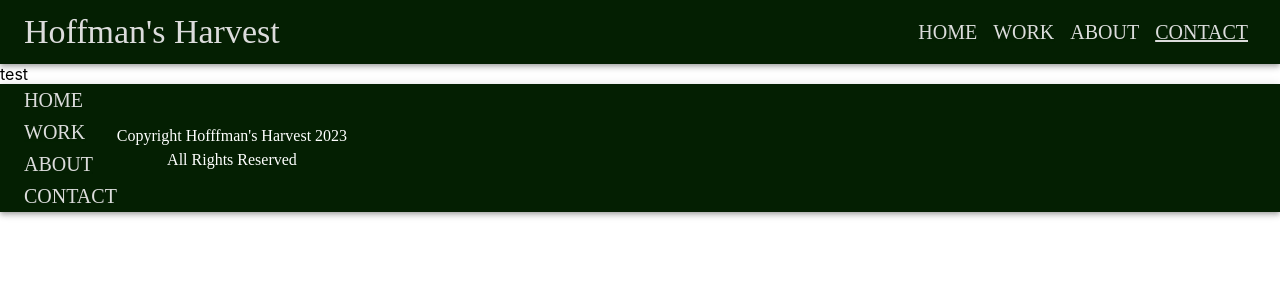
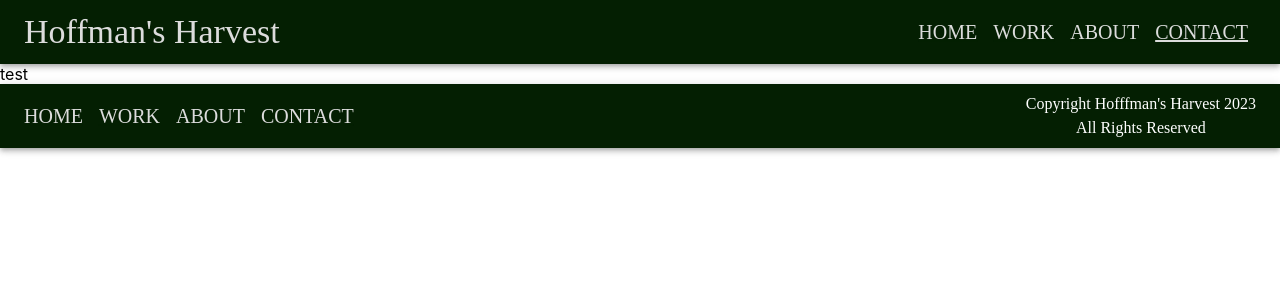
Before and after one commit to SABaltz/hoffmans-harvest, a React (Create React App) app: page /contact in a window 1280 px wide. Shown: the top 300 px of the page. Built offline with nearby package versions, Linux system fonts and the light colour scheme.

Commit message:
Cleanup Footer.tsx

```diff
--- a/src/components/footer/Footer.tsx
+++ b/src/components/footer/Footer.tsx
@@ -1,34 +1,34 @@
-import {navOptions, textColor} from "../../global-parameters/Parameters";
-import AppBar from "@mui/material/AppBar";
-import Toolbar from "@mui/material/Toolbar";
-import {Link, Stack} from "@mui/material";
-import Typography from "@mui/material/Typography";
-import {centerVertHoriz} from "../../global-parameters/Styles";
+import React from 'react';
+import { navOptions, textColor } from '../../global-parameters/Parameters';
+import { AppBar, Toolbar, Link, Stack, Typography } from '@mui/material';
+import { centerVertHoriz } from '../../global-parameters/Styles';
 
 export default function Footer() {
+    const currentYear = new Date().getFullYear();
 
     return (
-        <>
         <AppBar position="static">
             <Toolbar>
-                    <Stack>
-                        {navOptions.map((option: string, index: number) => (
-                            <Typography variant='h6' component="div" sx={{flexGrow: 1}} key={index}>
-                                <Link href={`${option}`}
-                                      sx={{color: textColor}}>
+                <Stack
+                    direction="row"
+                    spacing={2}
+                    flexGrow={1}
+                >
+                    {navOptions.map((option, index) => (
+                        <Typography key={index} variant="h6" component="div">
+                            <Link href={option} sx={{ color: textColor }}>
                                 {option.toUpperCase()}
                             </Link>
                         </Typography>
                     ))}
                 </Stack>
                 <Stack>
-                        <Typography sx={{...centerVertHoriz}}>
-                            Copyright Hofffman's Harvest {new Date().getFullYear()}
+                    <Typography sx={centerVertHoriz}>
+                        Copyright Hofffman's Harvest {currentYear}
                     </Typography>
-                        <Typography sx={{...centerVertHoriz}}>All Rights Reserved</Typography>
+                    <Typography sx={centerVertHoriz}>All Rights Reserved</Typography>
                 </Stack>
             </Toolbar>
         </AppBar>
-        </>
-    )
+    );
 }
```
Lines whose indentation alone changed are shown as unchanged.
